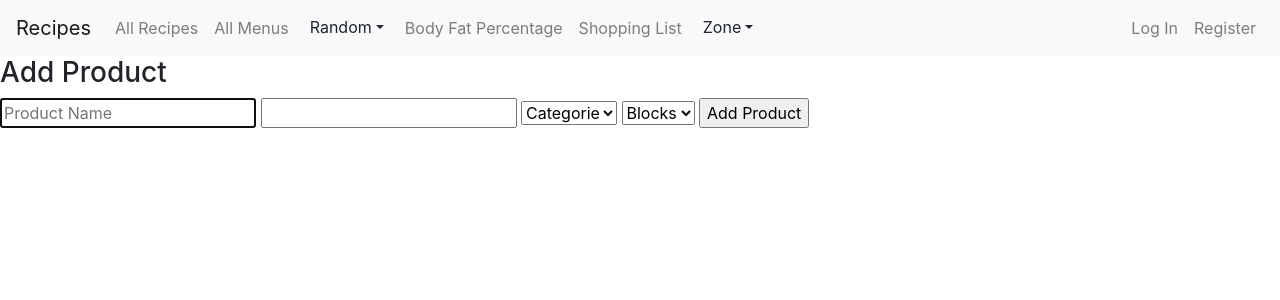
After one commit to grayTurtle01/recipes, a Django app: page /zone_add_product in a window 1280 px wide. The commit adds this page. Shown: the top 300 px of the page. Run offline with Django 3.2, Linux system fonts and the light colour scheme; some libraries are stand-ins or nearby versions.

Commit message:
add zone product page and conection

```diff
--- a/app/templates/app/layout.html
+++ b/app/templates/app/layout.html
@@ -51,6 +51,12 @@
                     <a class="nav-link" href="{% url 'shopping_list' %}">Shopping List</a>
                 </li>
 
+                <div class="dropdown">
+                    <button class="btn dropdown-toggle" data-bs-toggle='dropdown'>Zone</button>
+                    <div class="dropdown-menu">
+                        <a class="dropdown-item" href="{% url 'zone_add_product' %}">Add Product</a>
+                    </div>
+                </div>
 
 
 
--- /dev/null
+++ b/app/templates/app/zone_add_product.html
@@ -0,0 +1,30 @@
+{% extends 'app/layout.html' %}
+
+{% block body %}
+  <h3>Add Product</h3>
+
+  <form action="zone_add_product" method='post'>
+    {% csrf_token %}
+    <input type='text'   name="name" placeholder="Product Name" autofocus>
+    <input type="number" name="price">
+
+    <select>
+      <option selected disabled>Categorie</option>
+      <option>Protein</option>
+      <option>Carbs</option>
+      <option>Fat</option>
+    </select>
+
+    <select>
+      <option selected disabled>Blocks</option>
+      <option>1</option>
+      <option>2</option>
+      <option>3</option>
+      <option>4</option>
+    </select>
+
+    <input type="submit" value="Add Product">
+
+  </form>
+
+{% endblock %}
--- a/app/urls.py
+++ b/app/urls.py
@@ -24,4 +24,5 @@ urlpatterns = [
     path("delete_product/<int:product_id>", views.delete_product, name="delete_product"),
     path("check_uncheck/<int:product_id>", views.check_uncheck, name="check_uncheck"),
     path("update_product", views.update_product, name="update_product"),
+    path("zone_add_product", views.zone_add_product, name="zone_add_product"),
 ]
--- a/app/views.py
+++ b/app/views.py
@@ -378,3 +378,15 @@ def update_product(request):
         return JsonResponse({'msg':'product updated',
                              'product_id': product.id
                              })
+
+### ZONE ###
+def zone_add_product(request):
+    if request.method == 'GET':
+        return render(request, 'app/zone_add_product.html')
+
+    if request.method == 'POST':
+        #payload = request.POST
+        name = request.POST['name']
+
+        # return JsonResponse()
+        return HttpResponse(name)
```
Also changed, not shown: app/migrations/0009_alter_product_price.py (added), db.sqlite3.
